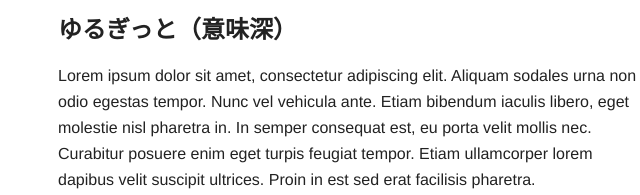
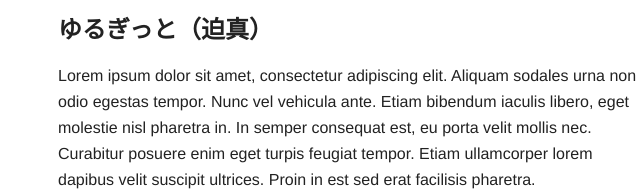
Before and after one commit to babakou/YuruGit, a plain HTML site: page index.html in a window 1280 px wide. Shown: the part 276-471 px from the top of the page, 69-709 px from the left. Drawn offline with nearby package versions, Linux system fonts and the light colour scheme.

Commit message:
意味深から迫真へ

```diff
--- a/index.html
+++ b/index.html
@@ -36,7 +36,7 @@
                         <p>Lorem ipsum dolor sit amet, consectetur adipiscing elit. Aliquam sodales urna non odio egestas tempor. Nunc vel vehicula ante. Etiam bibendum iaculis libero, eget molestie nisl pharetra in. In semper consequat est, eu porta velit mollis nec.</p>
                     </header>
                     <section>
-                        <h2>ゆるぎっと（意味深）</h2>
+                        <h2>ゆるぎっと（迫真）</h2>
                         <p>Lorem ipsum dolor sit amet, consectetur adipiscing elit. Aliquam sodales urna non odio egestas tempor. Nunc vel vehicula ante. Etiam bibendum iaculis libero, eget molestie nisl pharetra in. In semper consequat est, eu porta velit mollis nec. Curabitur posuere enim eget turpis feugiat tempor. Etiam ullamcorper lorem dapibus velit suscipit ultrices. Proin in est sed erat facilisis pharetra.</p>
                     </section>
                     <section>
```
